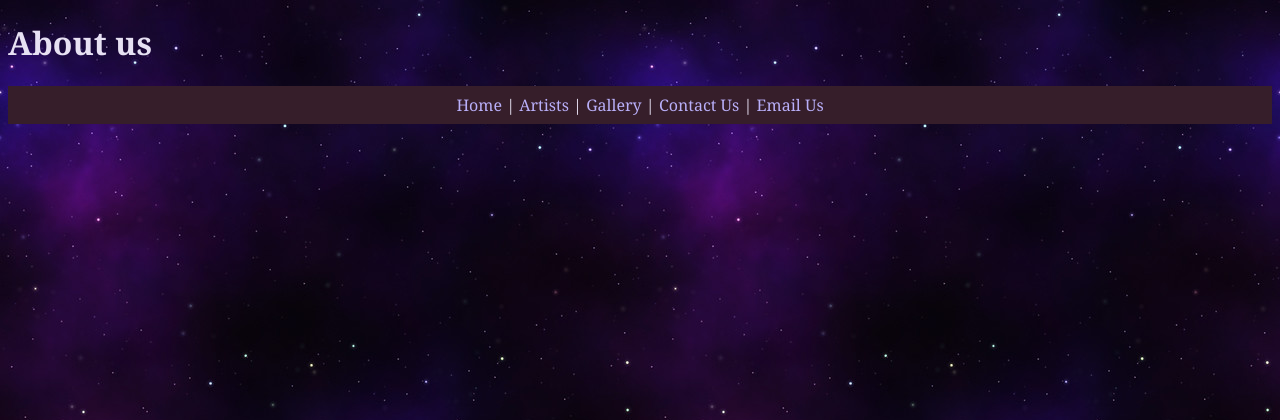
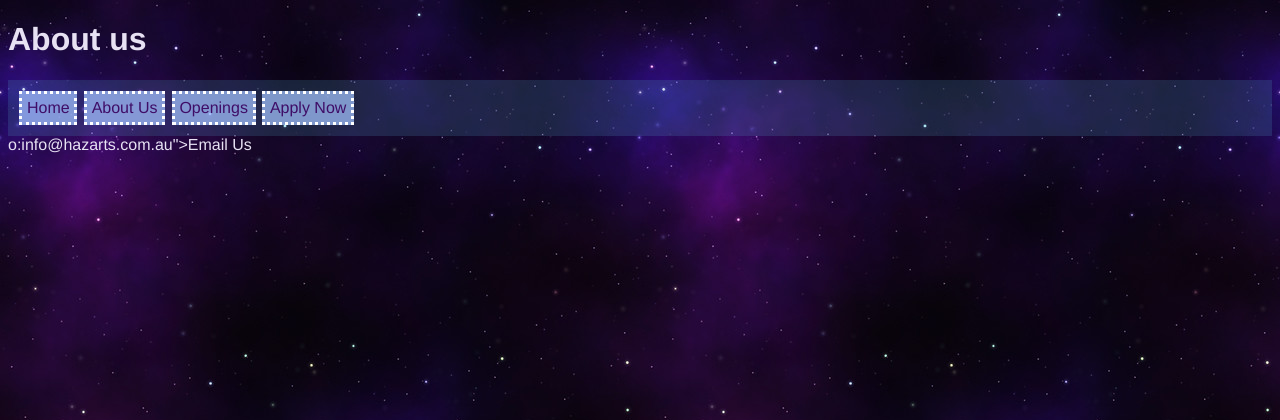
Before and after one commit to 106194750/106194750.github.io, a PHP site: page /about.html in a window 1280 px wide. Shown: the top 420 px of the page. Run offline with PHP 8.4, Linux system fonts and the light colour scheme.

Commit message:
modified:   styles.css

```diff
--- a/about.html
+++ b/about.html
@@ -9,11 +9,13 @@
 <body>
 <h1>About us</h1>
 <nav>
-<a href="index.html">Home</a> |
- <a href="artists.html">Artists</a> |
-<a href="gallery.html">Gallery</a> |
-<a href="contact.html">Contact Us</a> |
-<a href="mailto:info@hazarts.com.au">Email Us</a>
+    <ul>
+    <li><a href="index.html">Home</a></li>
+    <li><a href= "about.html">About Us</a></li>
+    <li><a href="jobs.html"> Openings</a></li>
+    <li><a href="apply.html"> Apply Now</a></li>
+    </ul>
+</nav>o:info@hazarts.com.au">Email Us</a>
 </nav>
 
 </body>
--- a/styles.css
+++ b/styles.css
@@ -16,32 +16,43 @@ background image taken from https://tiled-bg.blogspot.com/
 body {
   background-image: url("images/background.jpg");
   color: rgb(231, 225, 243);
-  font-family: Georgia, 'Times New Roman', Times, serif;
+  font-family: 'Franklin Gothic Medium', 'Arial Narrow', Arial, sans-serif;
 }
 
 a{
-    color: rgb(167, 55, 79);
+    color: rgb(63, 13, 103);
 }
 img{
     max-width:100%;
 }
 
 nav{
-    background-color: rgb(54, 30, 42);
+    background-color: rgba(76, 147, 182, 0.213);
     padding: .5em;
-    text-align: center;
 }
 
 h1{
     font:400 ;
 }
 article, footer, menu{
-    background-color: rgba(245, 245, 245, 0.772);
+    background-color: rgba(31, 7, 69, 0.383);
 padding: 2%;
 }
 
-nav a{
-    color: rgb(185, 175, 249);
+nav ul{
+  list-style-type: none;
+  margin: 0;
+  padding: 0;
+  overflow: hidden;
+   color: rgb(185, 175, 249);
+}
+
+
+nav ul li a{
+    float: inline-start;
+    border: white dotted;
     text-decoration: none;
-
+    margin: .2em;
+    background-color: rgba(164, 196, 255, 0.72);
+    padding: .3em;
 }
```
Also changed, not shown: apply.html (+10 -8 lines), index.html (+7 -6 lines), jobs.html (+7 -5 lines).
